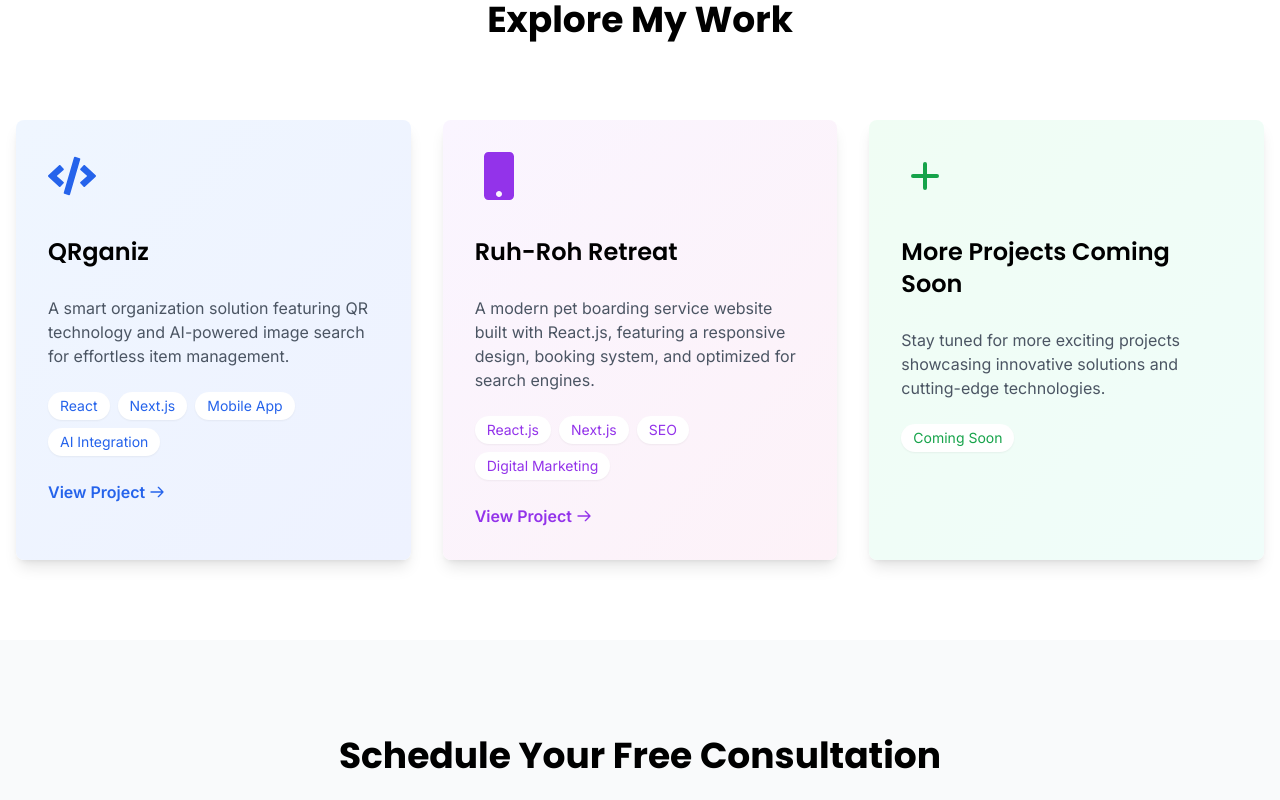
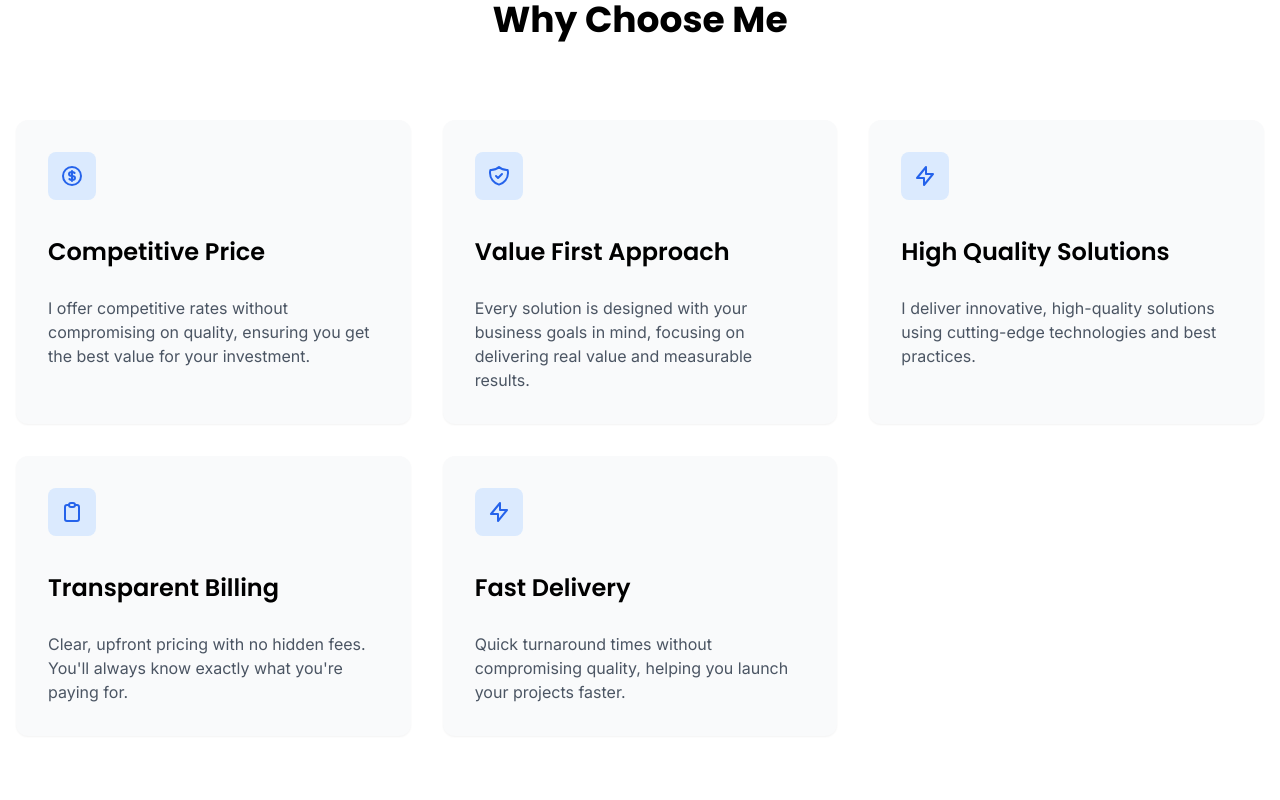
Before and after one commit to longla/thejoydigi, a Next.js app: page / in a window 1280 px wide. Shown: the part 2280-3080 px from the top of the page. Built offline with nearby package versions, Linux system fonts and the light colour scheme.

Commit message:
Move Why Choose Me section after About section and update font styles

```diff
--- a/src/components/landing.tsx
+++ b/src/components/landing.tsx
@@ -1,3 +1,4 @@
+import { motion } from "framer-motion";
 import Image from "next/image";
 import { useState } from "react";
 import { FaCloud, FaCode, FaLaptopCode, FaMobile } from "react-icons/fa";
@@ -287,6 +288,217 @@ export default function Landing() {
                 forward.
               </p>
             </div>
+          </div>
+        </div>
+      </section>
+
+      {/* Why Choose Me Section */}
+      <section className="py-20 bg-white">
+        <div className="container mx-auto px-4">
+          <motion.h2
+            initial={{ opacity: 0, y: 20 }}
+            whileInView={{ opacity: 1, y: 0 }}
+            viewport={{ once: true }}
+            transition={{ duration: 0.6 }}
+            className="text-4xl font-heading font-bold text-center mb-16"
+          >
+            Why Choose Me
+          </motion.h2>
+          <div className="grid grid-cols-1 md:grid-cols-2 lg:grid-cols-3 gap-8">
+            {/* Competitive Price */}
+            <motion.div
+              initial={{ opacity: 0, y: 20 }}
+              whileInView={{ opacity: 1, y: 0 }}
+              viewport={{ once: true }}
+              transition={{ duration: 0.6, delay: 0.2 }}
+              whileHover={{ scale: 1.02 }}
+              className="bg-gray-50 p-8 rounded-xl shadow-sm hover:shadow-md transition-shadow duration-300"
+            >
+              <motion.div
+                initial={{ scale: 0 }}
+                whileInView={{ scale: 1 }}
+                viewport={{ once: true }}
+                transition={{ duration: 0.6, delay: 0.4 }}
+                className="w-12 h-12 bg-blue-100 rounded-lg flex items-center justify-center mb-6"
+              >
+                <svg
+                  className="w-6 h-6 text-blue-600"
+                  fill="none"
+                  stroke="currentColor"
+                  viewBox="0 0 24 24"
+                >
+                  <path
+                    strokeLinecap="round"
+                    strokeLinejoin="round"
+                    strokeWidth={2}
+                    d="M12 8c-1.657 0-3 .895-3 2s1.343 2 3 2 3 .895 3 2-1.343 2-3 2m0-8c1.11 0 2.08.402 2.599 1M12 8V7m0 1v8m0 0v1m0-1c-1.11 0-2.08-.402-2.599-1M21 12a9 9 0 11-18 0 9 9 0 0118 0z"
+                  />
+                </svg>
+              </motion.div>
+              <h3 className="text-2xl font-heading font-semibold mb-4">
+                Competitive Price
+              </h3>
+              <p className="text-gray-600">
+                I offer competitive rates without compromising on quality,
+                ensuring you get the best value for your investment.
+              </p>
+            </motion.div>
+
+            {/* Value First Approach */}
+            <motion.div
+              initial={{ opacity: 0, y: 20 }}
+              whileInView={{ opacity: 1, y: 0 }}
+              viewport={{ once: true }}
+              transition={{ duration: 0.6, delay: 0.3 }}
+              whileHover={{ scale: 1.02 }}
+              className="bg-gray-50 p-8 rounded-xl shadow-sm hover:shadow-md transition-shadow duration-300"
+            >
+              <motion.div
+                initial={{ scale: 0 }}
+                whileInView={{ scale: 1 }}
+                viewport={{ once: true }}
+                transition={{ duration: 0.6, delay: 0.5 }}
+                className="w-12 h-12 bg-blue-100 rounded-lg flex items-center justify-center mb-6"
+              >
+                <svg
+                  className="w-6 h-6 text-blue-600"
+                  fill="none"
+                  stroke="currentColor"
+                  viewBox="0 0 24 24"
+                >
+                  <path
+                    strokeLinecap="round"
+                    strokeLinejoin="round"
+                    strokeWidth={2}
+                    d="M9 12l2 2 4-4m5.618-4.016A11.955 11.955 0 0112 2.944a11.955 11.955 0 01-8.618 3.04A12.02 12.02 0 003 9c0 5.591 3.824 10.29 9 11.622 5.176-1.332 9-6.03 9-11.622 0-1.042-.133-2.052-.382-3.016z"
+                  />
+                </svg>
+              </motion.div>
+              <h3 className="text-2xl font-heading font-semibold mb-4">
+                Value First Approach
+              </h3>
+              <p className="text-gray-600">
+                Every solution is designed with your business goals in mind,
+                focusing on delivering real value and measurable results.
+              </p>
+            </motion.div>
+
+            {/* High Quality Solutions */}
+            <motion.div
+              initial={{ opacity: 0, y: 20 }}
+              whileInView={{ opacity: 1, y: 0 }}
+              viewport={{ once: true }}
+              transition={{ duration: 0.6, delay: 0.4 }}
+              whileHover={{ scale: 1.02 }}
+              className="bg-gray-50 p-8 rounded-xl shadow-sm hover:shadow-md transition-shadow duration-300"
+            >
+              <motion.div
+                initial={{ scale: 0 }}
+                whileInView={{ scale: 1 }}
+                viewport={{ once: true }}
+                transition={{ duration: 0.6, delay: 0.6 }}
+                className="w-12 h-12 bg-blue-100 rounded-lg flex items-center justify-center mb-6"
+              >
+                <svg
+                  className="w-6 h-6 text-blue-600"
+                  fill="none"
+                  stroke="currentColor"
+                  viewBox="0 0 24 24"
+                >
+                  <path
+                    strokeLinecap="round"
+                    strokeLinejoin="round"
+                    strokeWidth={2}
+                    d="M13 10V3L4 14h7v7l9-11h-7z"
+                  />
+                </svg>
+              </motion.div>
+              <h3 className="text-2xl font-heading font-semibold mb-4">
+                High Quality Solutions
+              </h3>
+              <p className="text-gray-600">
+                I deliver innovative, high-quality solutions using cutting-edge
+                technologies and best practices.
+              </p>
+            </motion.div>
+
+            {/* Transparent Billing */}
+            <motion.div
+              initial={{ opacity: 0, y: 20 }}
+              whileInView={{ opacity: 1, y: 0 }}
+              viewport={{ once: true }}
+              transition={{ duration: 0.6, delay: 0.5 }}
+              whileHover={{ scale: 1.02 }}
+              className="bg-gray-50 p-8 rounded-xl shadow-sm hover:shadow-md transition-shadow duration-300"
+            >
+              <motion.div
+                initial={{ scale: 0 }}
+                whileInView={{ scale: 1 }}
+                viewport={{ once: true }}
+                transition={{ duration: 0.6, delay: 0.7 }}
+                className="w-12 h-12 bg-blue-100 rounded-lg flex items-center justify-center mb-6"
+              >
+                <svg
+                  className="w-6 h-6 text-blue-600"
+                  fill="none"
+                  stroke="currentColor"
+                  viewBox="0 0 24 24"
+                >
+                  <path
+                    strokeLinecap="round"
+                    strokeLinejoin="round"
+                    strokeWidth={2}
+                    d="M9 5H7a2 2 0 00-2 2v12a2 2 0 002 2h10a2 2 0 002-2V7a2 2 0 00-2-2h-2M9 5a2 2 0 002 2h2a2 2 0 002-2M9 5a2 2 0 012-2h2a2 2 0 012 2"
+                  />
+                </svg>
+              </motion.div>
+              <h3 className="text-2xl font-heading font-semibold mb-4">
+                Transparent Billing
+              </h3>
+              <p className="text-gray-600">
+                Clear, upfront pricing with no hidden fees. You'll always know
+                exactly what you're paying for.
+              </p>
+            </motion.div>
+
+            {/* Fast Delivery */}
+            <motion.div
+              initial={{ opacity: 0, y: 20 }}
+              whileInView={{ opacity: 1, y: 0 }}
+              viewport={{ once: true }}
+              transition={{ duration: 0.6, delay: 0.6 }}
+              whileHover={{ scale: 1.02 }}
+              className="bg-gray-50 p-8 rounded-xl shadow-sm hover:shadow-md transition-shadow duration-300"
+            >
+              <motion.div
+                initial={{ scale: 0 }}
+                whileInView={{ scale: 1 }}
+                viewport={{ once: true }}
+                transition={{ duration: 0.6, delay: 0.8 }}
+                className="w-12 h-12 bg-blue-100 rounded-lg flex items-center justify-center mb-6"
+              >
+                <svg
+                  className="w-6 h-6 text-blue-600"
+                  fill="none"
+                  stroke="currentColor"
+                  viewBox="0 0 24 24"
+                >
+                  <path
+                    strokeLinecap="round"
+                    strokeLinejoin="round"
+                    strokeWidth={2}
+                    d="M13 10V3L4 14h7v7l9-11h-7z"
+                  />
+                </svg>
+              </motion.div>
+              <h3 className="text-2xl font-heading font-semibold mb-4">
+                Fast Delivery
+              </h3>
+              <p className="text-gray-600">
+                Quick turnaround times without compromising quality, helping you
+                launch your projects faster.
+              </p>
+            </motion.div>
           </div>
         </div>
       </section>
```
